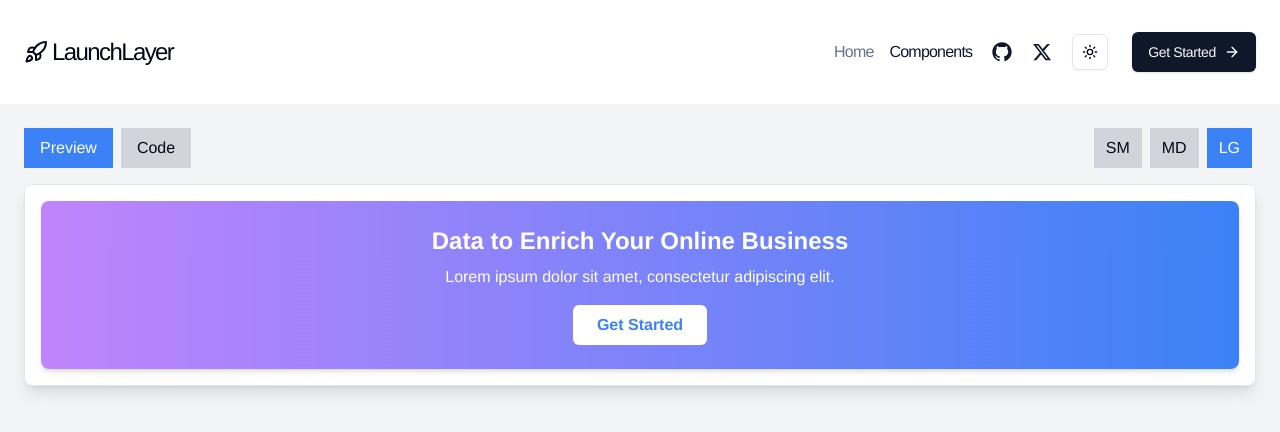
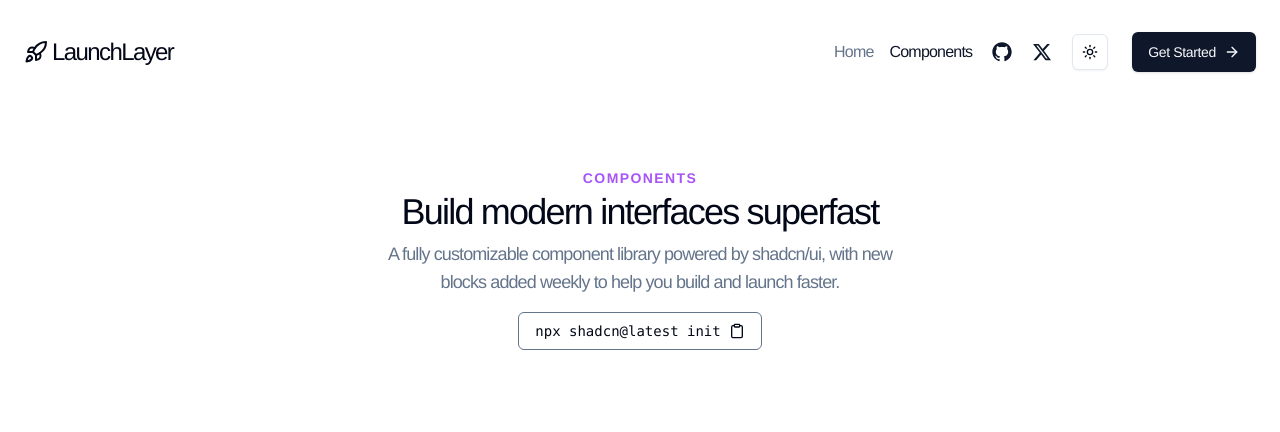
Before and after one commit to PiyushG-dev/launchlayer, a Next.js app: page /components in a window 1280 px wide. Shown: the top 432 px of the page. Built offline with nearby package versions, Linux system fonts and the light colour scheme.

Commit message:
shadcn-cmd-copy comp added and component page updated

```diff
--- a/app/components/page.jsx
+++ b/app/components/page.jsx
@@ -1,27 +1,54 @@
+import ShadcnCmdCopy from "@/components/ui/shadcn-cmd-copy";
 import React from "react";
-import ComponentViewer from "@/components/layout/ComponentViewer";
-import SampleComponent from "@/components/user-library/SampleComponent";
+// import ComponentViewer from "@/components/layout/ComponentViewer";
+// import SampleComponent from "@/components/user-library/SampleComponent";
 
-const sampleCode = `
-import React from "react";
+// const sampleCode = `
+// import React from "react";
 
-const SampleComponent = () => {
+// const SampleComponent = () => {
+//   return (
+//     <div className="text-center p-6 bg-gradient-to-r from-purple-400 to-blue-500 text-white rounded-lg shadow-md">
+//       <h1 className="text-2xl font-bold">Data to Enrich Your Online Business</h1>
+//       <p className="mt-2">Lorem ipsum dolor sit amet, consectetur adipiscing elit.</p>
+//       <button className="mt-4 px-6 py-2 bg-white text-blue-500 font-bold rounded-md">
+//         Get Started
+//       </button>
+//     </div>
+//   );
+// };
+
+// export default SampleComponent;
+// `;
+
+// const Components = () => {
+//   return <ComponentViewer component={SampleComponent} code={sampleCode} />;
+// };
+
+const Components = () => {
   return (
-    <div className="text-center p-6 bg-gradient-to-r from-purple-400 to-blue-500 text-white rounded-lg shadow-md">
-      <h1 className="text-2xl font-bold">Data to Enrich Your Online Business</h1>
-      <p className="mt-2">Lorem ipsum dolor sit amet, consectetur adipiscing elit.</p>
-      <button className="mt-4 px-6 py-2 bg-white text-blue-500 font-bold rounded-md">
-        Get Started
-      </button>
+    <div className="w-full">
+      <div className="max-w-screen-xl mx-auto px-6 py-16">
+        <div className="flex flex-col gap-4 items-center">
+          <div className="flex items-center flex-col gap-2">
+            <div className="flex flex-col gap-1">
+              <span className="font-semibold text-sm uppercase text-purple-500 text-center block tracking-widest">
+                components
+              </span>
+              <h4 className="text-4xl tracking-tighter font-medium">
+                Build modern interfaces superfast
+              </h4>
+            </div>
+            <p className="tracking-tight sm:text-lg text-muted-foreground sm:tracking-tighter sm:w-3/4 lg:w-3/5 text-center">
+              A fully customizable component library powered by shadcn/ui, with
+              new blocks added weekly to help you build and launch faster.
+            </p>
+          </div>
+          <ShadcnCmdCopy />
+        </div>
+      </div>
     </div>
   );
 };
 
-export default SampleComponent;
-`;
-
-const Components = () => {
-  return <ComponentViewer component={SampleComponent} code={sampleCode} />;
-};
-
 export default Components;
--- a/components/ui/mode-toggle.jsx
+++ b/components/ui/mode-toggle.jsx
@@ -11,7 +11,6 @@ import {
   DropdownMenuItem,
   DropdownMenuTrigger,
 } from "@/components/ui/dropdown-menu";
-import { useEffect } from "react";
 
 export function ModeToggle() {
   const { setTheme } = useTheme();
--- /dev/null
+++ b/components/ui/shadcn-cmd-copy.jsx
@@ -0,0 +1,31 @@
+"use client";
+import React, { useState } from "react";
+import { Clipboard, Check } from "lucide-react";
+
+const ShadcnCmdCopy = () => {
+  const [copied, setCopied] = useState(false);
+
+  const handleCopy = () => {
+    navigator.clipboard.writeText("npx shadcn@latest init");
+    setCopied(true);
+    setTimeout(() => {
+      setCopied(false);
+    }, 2000);
+  };
+
+  return (
+    <div
+      onClick={handleCopy}
+      className="flex items-center gap-2 border border-muted-foreground rounded-md px-4 py-2 cursor-pointer hover:text-muted-foreground transition-colors"
+    >
+      <p className="text-sm font-mono ">npx shadcn@latest init</p>
+      {copied ? (
+        <Check size={16} />
+      ) : (
+        <Clipboard className="cursor-pointer" size={16} />
+      )}
+    </div>
+  );
+};
+
+export default ShadcnCmdCopy;
```
